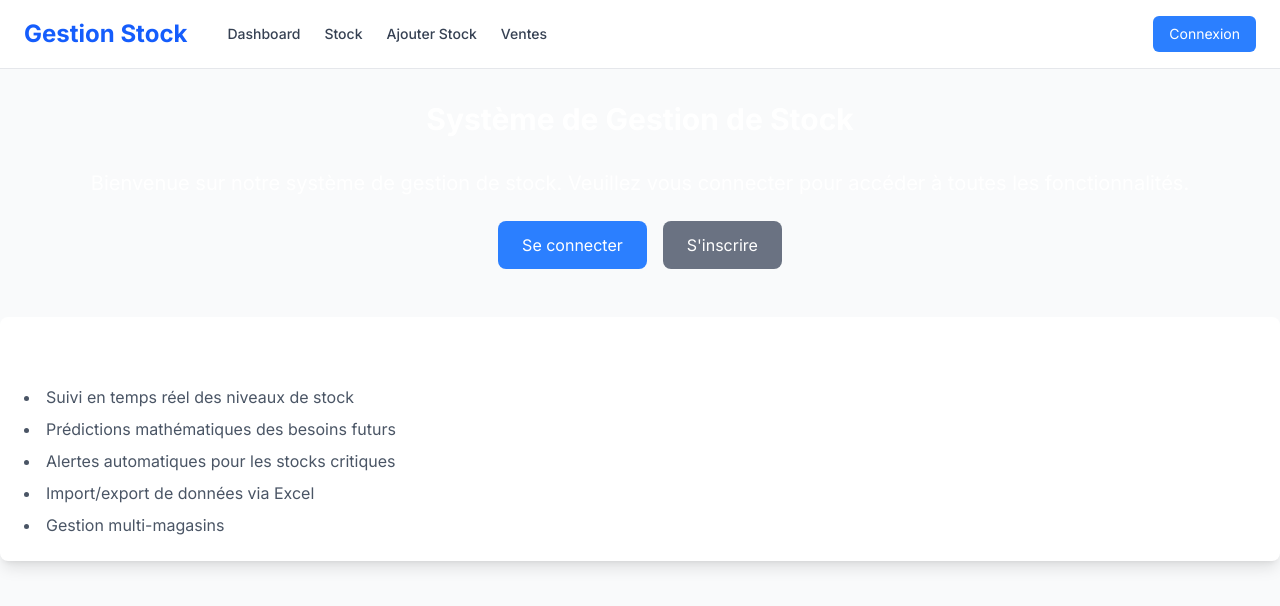
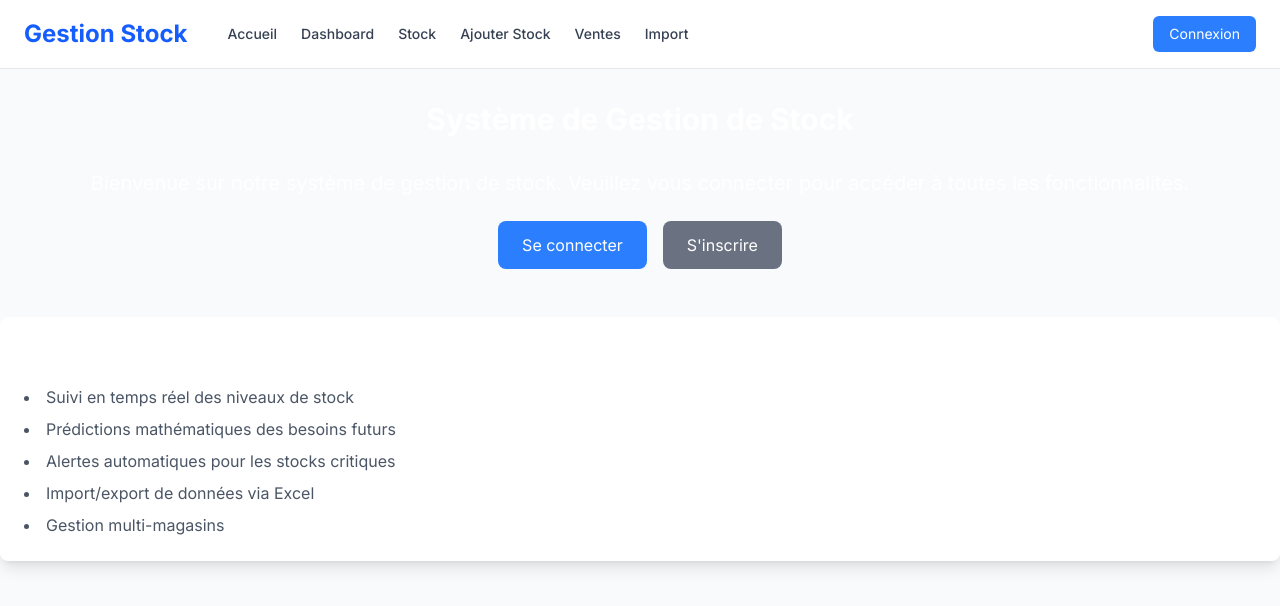
Before and after one commit to 4lex42/TFE, a Next.js app: page / in a window 1280 px wide. Shown: the top 606 px of the page. Built offline with nearby package versions, Linux system fonts and the light colour scheme; no server answers.

Commit message:
fix chart

```diff
--- a/src/app/register/page.tsx
+++ b/src/app/register/page.tsx
@@ -29,7 +29,7 @@ export default function RegisterPage() {
 
     const result = await signUp(formData.email, formData.password, formData.name);
     if (result.success) {
-      setSuccess(result.message ?? "Inscription réussie.");
+      setSuccess(result.message);
       setFormData({
         email: '',
         password: '',
--- a/src/components/Navbar.tsx
+++ b/src/components/Navbar.tsx
@@ -41,11 +41,11 @@ export default function Navbar() {
         <div className="flex items-center">
           <div className="text-2xl font-bold text-blue-600">Gestion Stock</div>
           <ul className="flex space-x-6 text-sm font-medium ml-10">
-            {/* <li>
+            <li>
               <Link href="/" className="text-gray-700 hover:text-blue-600">
                 Accueil
               </Link>
-            </li> */}
+            </li>
             <li>
               <Link href="/dashboard" className="text-gray-700 hover:text-blue-600">
                 Dashboard
@@ -66,11 +66,11 @@ export default function Navbar() {
                 Ventes
               </Link>
             </li>
-            {/* <li>
+            <li>
               <Link href="/importPrix" className="text-gray-700 hover:text-blue-600">
                 Import
               </Link>
-            </li> */}
+            </li>
             {userProfile?.role === 'admin' && (
               <li>
                 <Link href="/admin" className="text-gray-700 hover:text-blue-600">
--- a/src/components/PredictionChart.tsx
+++ b/src/components/PredictionChart.tsx
@@ -79,14 +79,14 @@ export const PredictionChart: React.FC<PredictionChartProps> = ({
           />
         </LineChart>
       </ResponsiveContainer>
-      <div className="mt-4 text-center">
+      {/* <div className="mt-4 text-center">
         <p className="text-lg font-semibold">
           Prédiction des ventes: {prediction.predictedSales} unités
         </p>
         <p className="text-sm text-gray-600">
           Niveau de confiance: {prediction.confidence}%
         </p>
-      </div>
+      </div> */}
     </div>
   );
 };
--- a/src/hooks/useProduits.ts
+++ b/src/hooks/useProduits.ts
@@ -8,7 +8,7 @@ export interface Produit {
   quantity_critique: number;
   prix: number;
   code: string;
-  photo?: string | null;
+  photo: string | null;
   description: string | null;
 }
 
```
